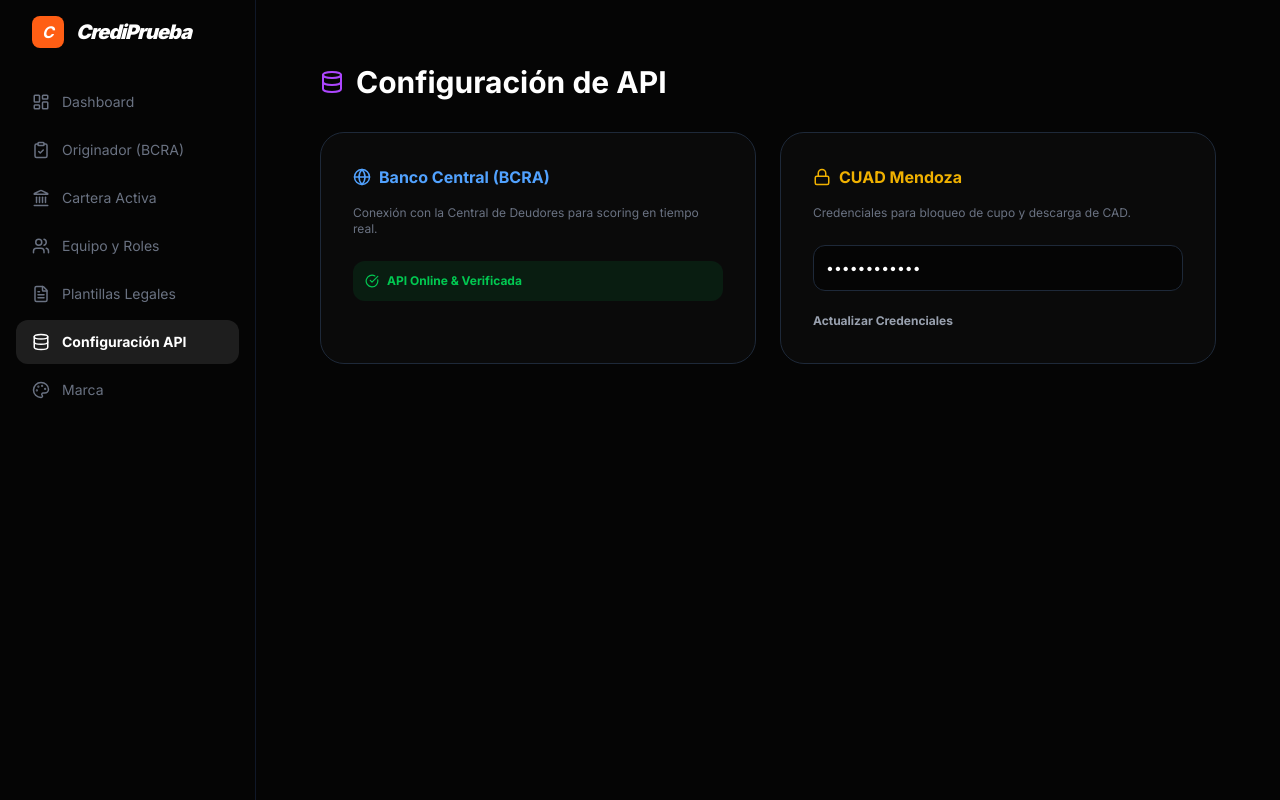
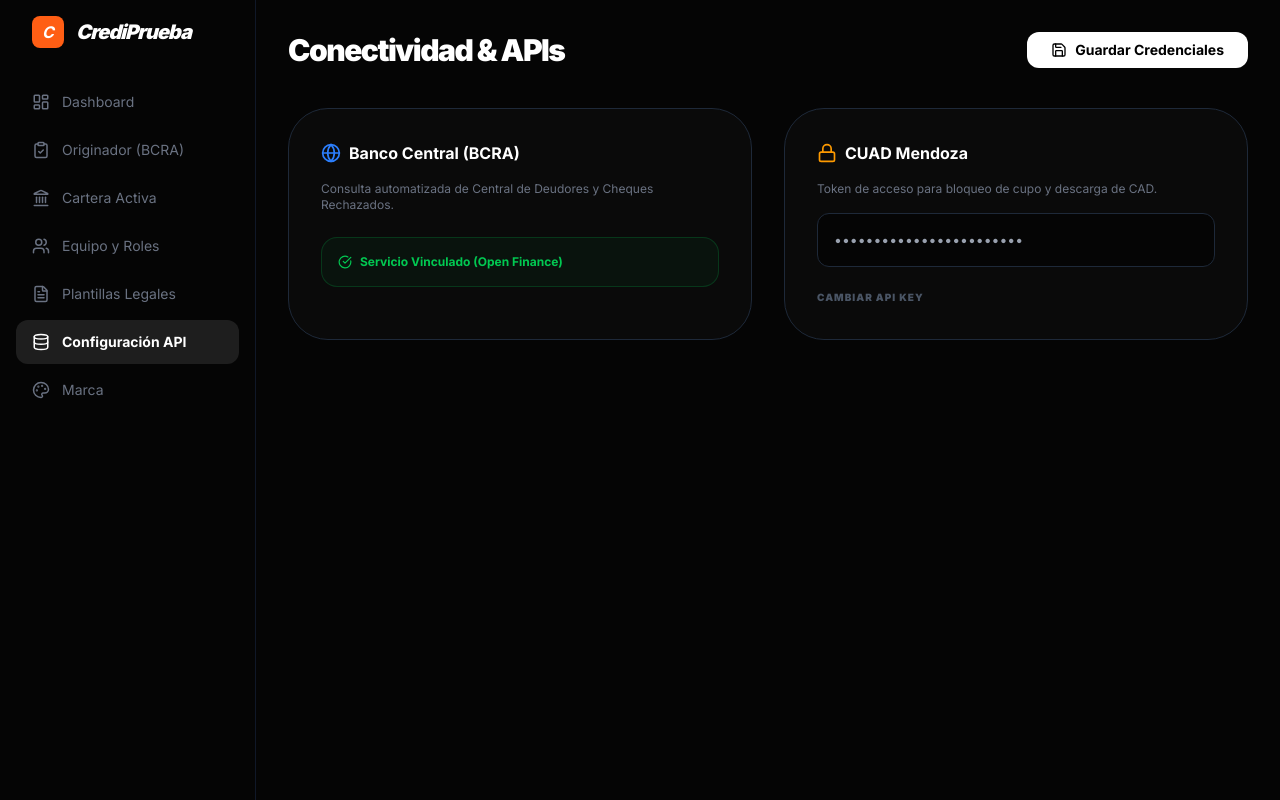
Before and after one commit to gabrielgmza/simply-originacion, a Next.js app: page /dashboard/configuracion/api in a window 1280 px wide. Built offline with nearby package versions, Linux system fonts and the light colour scheme; no server answers.

Commit message:
crit: full restoration of API Config and Operation Detail (Production Ready)

```diff
--- a/app/dashboard/configuracion/api/page.tsx
+++ b/app/dashboard/configuracion/api/page.tsx
@@ -1,23 +1,35 @@
 "use client";
-import { Database, Lock, Globe, CheckCircle } from "lucide-react";
+import { Database, Lock, Globe, CheckCircle, Save, Loader2 } from "lucide-react";
+import { useState } from "react";
 
 export default function ApiConfig() {
+  const [loading, setLoading] = useState(false);
+
   return (
-    <div className="p-8 text-white">
-      <h1 className="text-3xl font-bold mb-8 flex items-center gap-3"><Database className="text-purple-500"/> Configuración de API</h1>
-      <div className="grid grid-cols-1 md:grid-cols-2 gap-6">
-        <div className="bg-[#0A0A0A] border border-gray-800 p-8 rounded-3xl">
-          <h3 className="font-bold mb-4 flex items-center gap-2 text-blue-400"><Globe size={18}/> Banco Central (BCRA)</h3>
-          <p className="text-xs text-gray-500 mb-6">Conexión con la Central de Deudores para scoring en tiempo real.</p>
-          <div className="p-3 bg-green-500/10 text-green-500 rounded-xl text-xs font-bold flex items-center gap-2">
-            <CheckCircle size={14}/> API Online & Verificada
+    <div className="animate-in fade-in duration-500">
+      <div className="flex justify-between items-center mb-10">
+        <h1 className="text-3xl font-black text-white tracking-tighter">Conectividad & APIs</h1>
+        <button className="bg-white text-black px-6 py-2 rounded-xl font-bold text-sm flex items-center gap-2">
+          <Save size={16}/> Guardar Credenciales
+        </button>
+      </div>
+
+      <div className="grid grid-cols-1 md:grid-cols-2 gap-8">
+        {/* CONFIG BCRA */}
+        <div className="bg-[#0A0A0A] border border-gray-800 p-8 rounded-[40px]">
+          <h3 className="font-bold text-white mb-4 flex items-center gap-2"><Globe className="text-blue-500" size={20}/> Banco Central (BCRA)</h3>
+          <p className="text-xs text-gray-500 mb-6">Consulta automatizada de Central de Deudores y Cheques Rechazados.</p>
+          <div className="p-4 bg-green-500/5 border border-green-500/20 rounded-2xl text-green-500 text-xs font-bold flex items-center gap-2">
+            <CheckCircle size={14}/> Servicio Vinculado (Open Finance)
           </div>
         </div>
-        <div className="bg-[#0A0A0A] border border-gray-800 p-8 rounded-3xl">
-          <h3 className="font-bold mb-4 flex items-center gap-2 text-yellow-500"><Lock size={18}/> CUAD Mendoza</h3>
-          <p className="text-xs text-gray-500 mb-6">Credenciales para bloqueo de cupo y descarga de CAD.</p>
-          <input type="password" value="************" readOnly className="w-full bg-[#050505] border border-gray-800 rounded-xl p-3 text-sm mb-4 outline-none" />
-          <button className="text-xs font-bold text-gray-400 hover:text-white transition-colors">Actualizar Credenciales</button>
+
+        {/* CONFIG CUAD */}
+        <div className="bg-[#0A0A0A] border border-gray-800 p-8 rounded-[40px]">
+          <h3 className="font-bold text-white mb-4 flex items-center gap-2"><Lock className="text-amber-500" size={20}/> CUAD Mendoza</h3>
+          <p className="text-xs text-gray-500 mb-4">Token de acceso para bloqueo de cupo y descarga de CAD.</p>
+          <input type="password" value="************************" readOnly className="w-full bg-[#050505] border border-gray-800 rounded-xl p-4 text-sm text-gray-400 mb-4 outline-none" />
+          <button className="text-[10px] font-black uppercase text-gray-600 hover:text-white transition-colors tracking-widest">Cambiar API Key</button>
         </div>
       </div>
     </div>
--- a/app/dashboard/operaciones/[id]/page.tsx
+++ b/app/dashboard/operaciones/[id]/page.tsx
@@ -3,7 +3,7 @@ import { useEffect, useState } from "react";
 import { doc, getDoc, updateDoc, serverTimestamp } from "firebase/firestore";
 import { db } from "@/lib/firebase";
 import { useParams, useRouter } from "next/navigation";
-import { ArrowLeft, CheckCircle, FileText, ShieldCheck, Gavel } from "lucide-react";
+import { ArrowLeft, CheckCircle, FileText, ShieldCheck, Gavel, Download } from "lucide-react";
 
 export default function DetalleLegajo() {
   const { id } = useParams();
@@ -13,6 +13,7 @@ export default function DetalleLegajo() {
 
   useEffect(() => {
     const load = async () => {
+      if (!id) return;
       const snap = await getDoc(doc(db, "operaciones", id as string));
       if (snap.exists()) setOp({ id: snap.id, ...snap.data() });
     };
@@ -21,35 +22,87 @@ export default function DetalleLegajo() {
 
   const liquidar = async () => {
     setLoading(true);
+    try {
       await updateDoc(doc(db, "operaciones", id as string), {
         estado: "LIQUIDADO",
         fechaLiquidacion: serverTimestamp()
       });
-    setLoading(false);
       router.push("/dashboard/cartera");
+    } catch (e) {
+      alert("Error al liquidar");
+    } finally { setLoading(false); }
   };
 
-  if (!op) return <div className="p-20 text-center text-white">Cargando expediente...</div>;
+  if (!op) return <div className="p-20 text-center text-white font-bold italic">Cargando expediente digital...</div>;
 
   return (
-    <div className="p-8">
-      <button onClick={() => router.back()} className="flex items-center gap-2 text-gray-500 mb-8"><ArrowLeft size={16}/> Volver</button>
-      <div className="grid grid-cols-1 md:grid-cols-2 gap-8">
-        <div className="bg-[#0A0A0A] border border-gray-800 p-8 rounded-[40px]">
-          <h2 className="text-2xl font-black text-white mb-4">{op.cliente?.nombre}</h2>
-          <div className="pt-6 border-t border-gray-900 space-y-4">
-            <p className="text-gray-400">DNI: <span className="text-white">{op.cliente?.dni}</span></p>
-            <p className="text-gray-400">Capital: <span className="text-white">${op.financiero?.montoSolicitado}</span></p>
+    <div className="animate-in fade-in duration-500">
+      <button onClick={() => router.back()} className="flex items-center gap-2 text-gray-600 hover:text-white mb-10 transition-colors">
+        <ArrowLeft size={16}/> Volver a Cartera
+      </button>
+
+      <div className="grid grid-cols-1 lg:grid-cols-3 gap-10">
+        <div className="lg:col-span-2 space-y-8">
+          {/* BLOQUE CLIENTE */}
+          <div className="bg-[#0A0A0A] border border-gray-800 p-10 rounded-[48px]">
+            <div className="flex justify-between items-start mb-8">
+              <div>
+                <h2 className="text-3xl font-black text-white">{op.cliente?.nombre || "N/A"}</h2>
+                <p className="text-gray-500 font-mono text-sm">DNI: {op.cliente?.dni}</p>
+              </div>
+              <div className={`px-4 py-1 rounded-full text-[10px] font-black uppercase border ${op.estado === 'LIQUIDADO' ? 'bg-green-500/10 text-green-500 border-green-500/20' : 'bg-amber-500/10 text-amber-500 border-amber-500/20'}`}>
+                {op.estado}
               </div>
             </div>
-        <div className="bg-white p-8 rounded-[40px] flex flex-col justify-between">
+            <div className="grid grid-cols-2 gap-6 pt-8 border-t border-gray-900">
               <div>
-            <h3 className="text-black font-black text-xl flex items-center gap-2"><ShieldCheck/> Resolución</h3>
-            <p className="text-gray-500 text-sm mt-2">Aplica punitorio 0.12% diario en caso de mora.</p>
+                <p className="text-[10px] font-black text-gray-600 uppercase mb-1">Monto Solicitado</p>
+                <p className="text-3xl font-black text-white">${op.financiero?.montoSolicitado?.toLocaleString('es-AR')}</p>
               </div>
-          <button onClick={liquidar} disabled={loading} className="w-full bg-black text-white py-4 rounded-2xl font-bold mt-8">
-            {loading ? "Procesando..." : "Aprobar y Liquidar"}
+              <div>
+                <p className="text-[10px] font-black text-gray-600 uppercase mb-1">Score Riesgo</p>
+                <p className={`text-3xl font-black ${op.cliente?.scoreBcra > 2 ? 'text-red-500' : 'text-green-500'}`}>CAT {op.cliente?.scoreBcra || 1}</p>
+              </div>
+            </div>
+          </div>
+
+          {/* BLOQUE LEGAL */}
+          <div className="bg-[#0A0A0A] border border-gray-800 p-10 rounded-[48px]">
+            <h3 className="text-sm font-black text-gray-500 uppercase mb-8 flex items-center gap-2 italic">
+              <Gavel size={18}/> Documentación con Validez Jurídica
+            </h3>
+            <div className="p-6 bg-[#050505] border border-gray-900 rounded-3xl flex items-center justify-between">
+               <div className="flex items-center gap-4">
+                 <div className="p-4 bg-white/5 rounded-2xl text-amber-500"><FileText size={24}/></div>
+                 <div>
+                   <p className="font-bold text-white text-sm">Contrato de Mutuo Digital</p>
+                   <p className="text-[10px] text-gray-600 font-mono italic">HASH SHA-256: {op.id?.substring(0,16)}...</p>
+                 </div>
+               </div>
+               <button className="p-3 hover:bg-white/5 rounded-2xl transition-all text-gray-400 hover:text-white"><Download size={20}/></button>
+            </div>
+          </div>
+        </div>
+
+        {/* COLUMNA DE ACCIÓN */}
+        <div>
+          <div className="bg-white p-10 rounded-[48px] sticky top-8 shadow-2xl shadow-green-500/10 text-center">
+             <ShieldCheck className="text-green-600 mx-auto mb-4" size={48} />
+             <h3 className="text-black font-black text-2xl tracking-tighter mb-2">Decisión</h3>
+             <p className="text-gray-500 text-xs font-medium mb-10 leading-relaxed">
+               Al aprobar, confirmas la transferencia de fondos y se inicia el devengamiento de intereses.
+             </p>
+             <button
+               onClick={liquidar}
+               disabled={loading || op.estado === 'LIQUIDADO'}
+               className="w-full bg-black text-white py-5 rounded-3xl font-black hover:bg-gray-800 transition-all active:scale-95 disabled:opacity-50"
+             >
+               {loading ? "Procesando..." : "APROBAR Y LIQUIDAR"}
              </button>
+             <button className="w-full mt-4 text-red-600 text-[10px] font-black uppercase tracking-widest py-2 hover:bg-red-50 rounded-xl transition-all">
+               Rechazar Operación
+             </button>
+          </div>
         </div>
       </div>
     </div>
```
Lines whose indentation alone changed are shown as unchanged.
